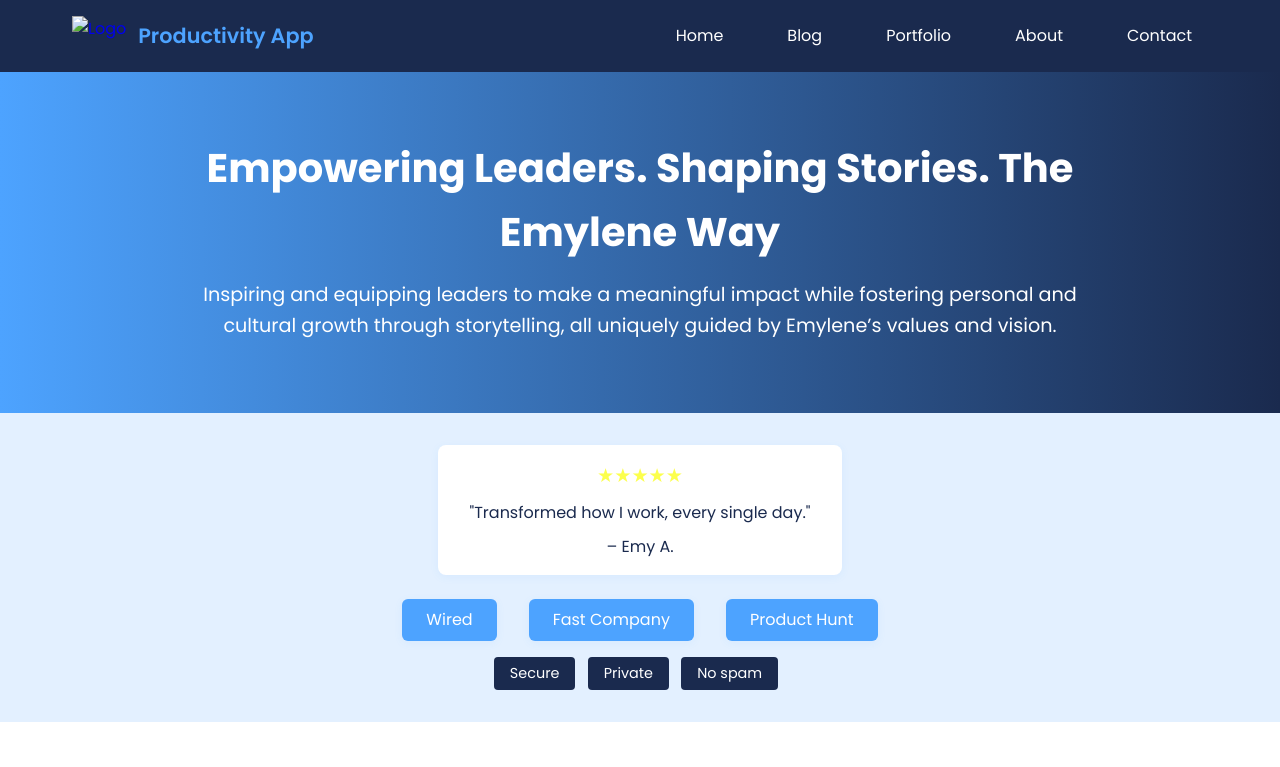
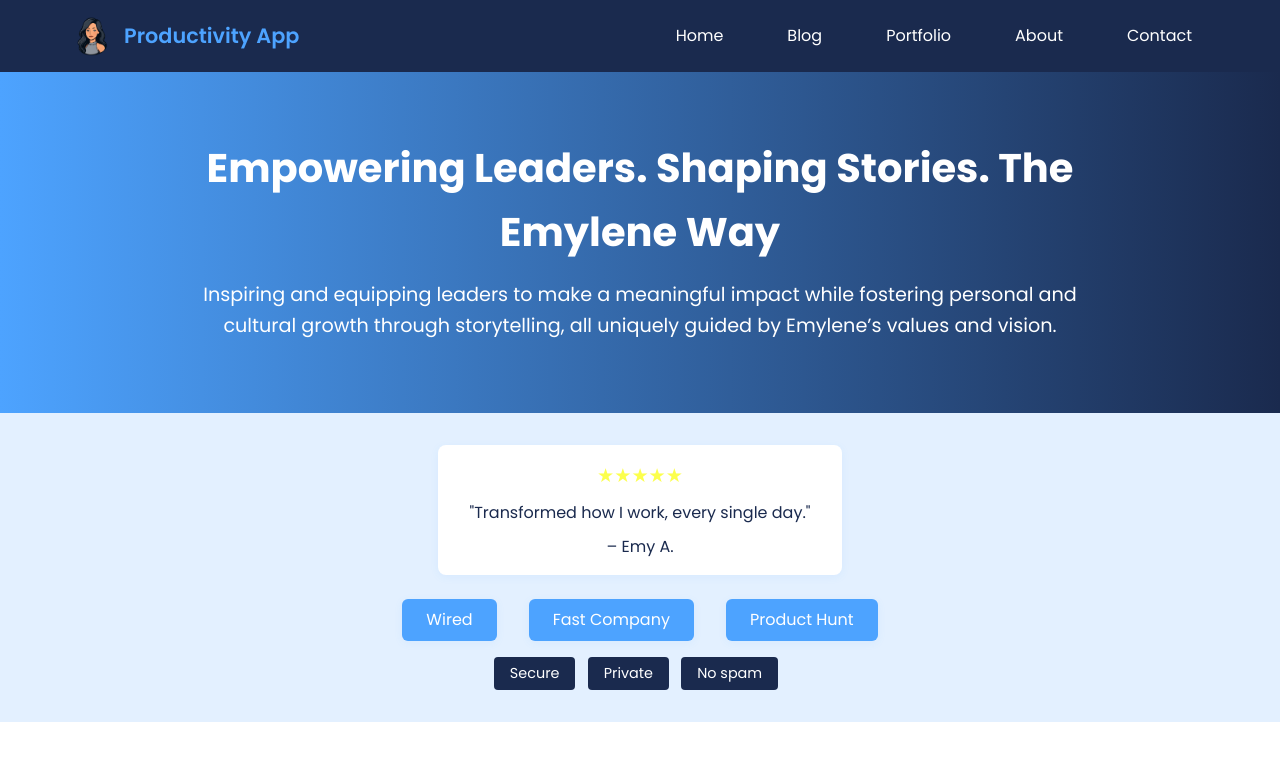
Before and after one commit to Emylene-hub/Portfolio, a plain HTML site: page index.html in a window 1280 px wide. Shown: the top 767 px of the page. Drawn offline with Linux system fonts and the light colour scheme.

Commit message:
Update index.html

```diff
--- a/index.html
+++ b/index.html
@@ -7,14 +7,14 @@
     <link rel="stylesheet" href="styles.css">
     <link href="https://fonts.googleapis.com/css2?family=Inter:wght@300;400;500;600;700&display=swap" rel="stylesheet">
     <link rel="stylesheet" href="https://cdnjs.cloudflare.com/ajax/libs/font-awesome/6.0.0/css/all.min.css">
-    <link rel="icon" type="image/png" href="My port/me.png">
+    <link rel="icon" type="image/png" href="me.png">
 </head>
 <body>
     <!-- Navigation -->
     <nav class="navigation">
         <div class="nav-container">
             <a href="index.html" class="nav-logo">
-                <img src="My port/mylogo.png" alt="Logo" class="logo-image">
+                <img src="mylogo.png" alt="Logo" class="logo-image">
                 <span>Productivity App</span>
             </a>
              <!-- Hamburger button for mobile -->
```
